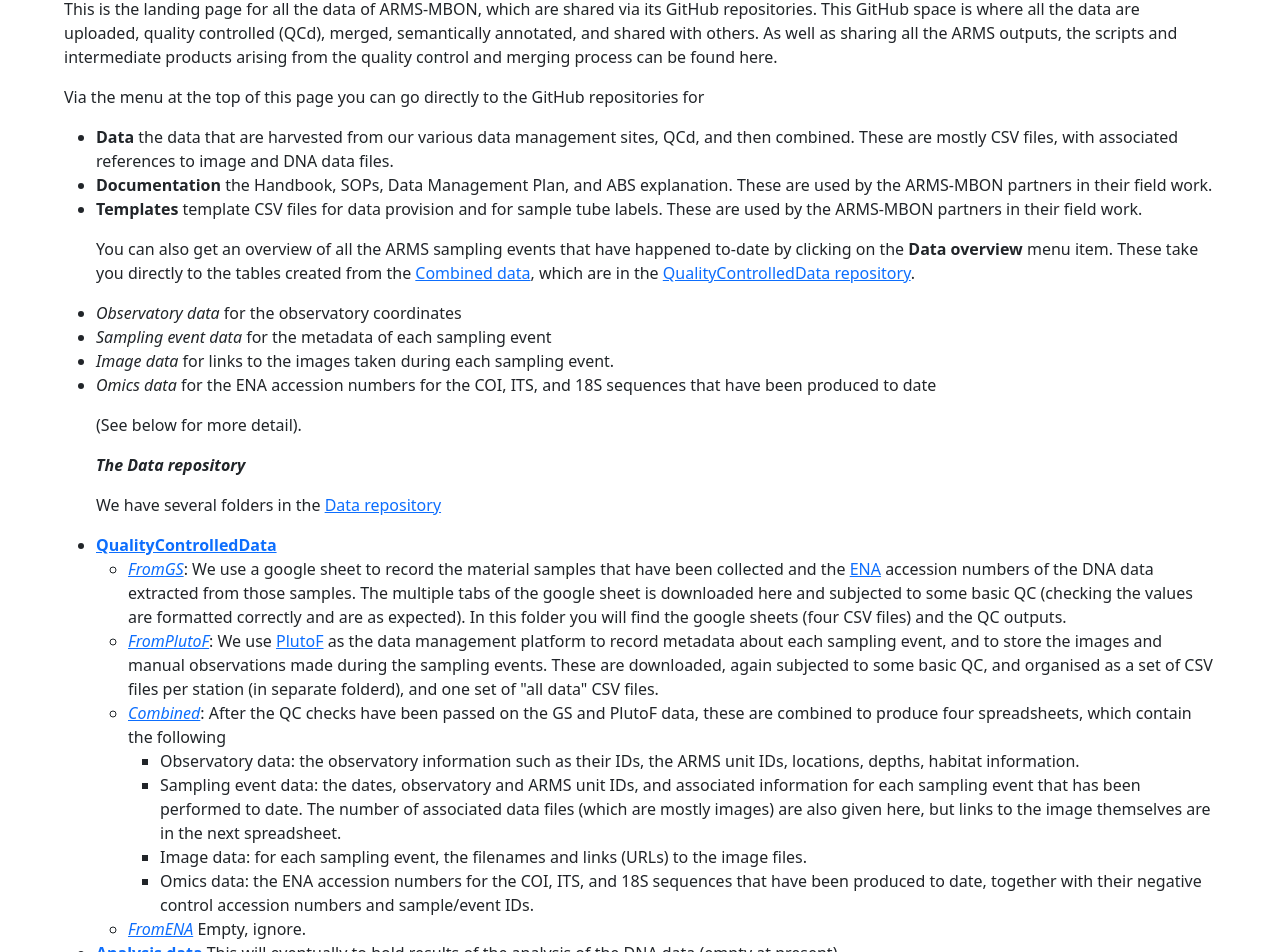
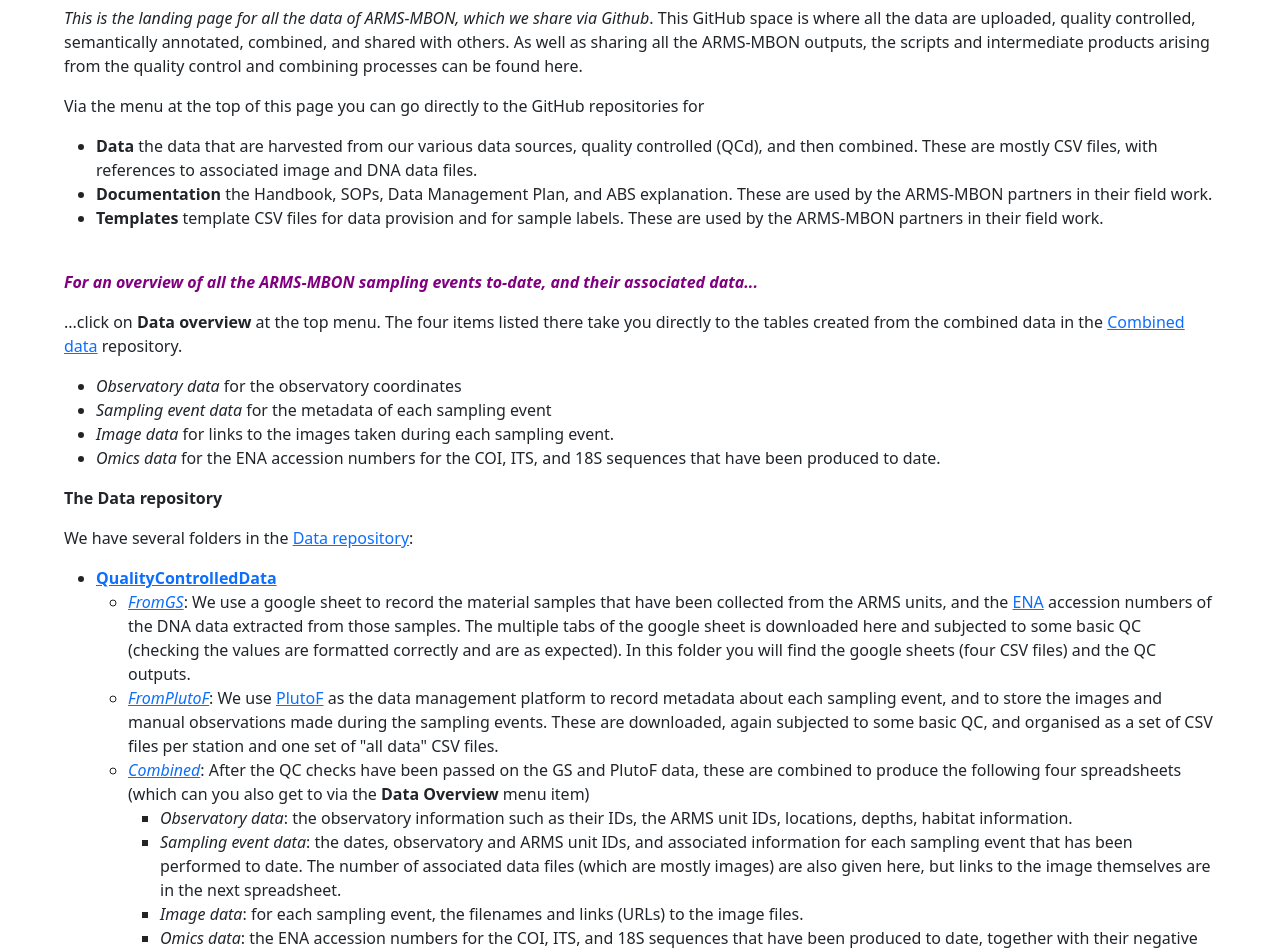
Before and after one commit to arms-mbon/arms-mbon-website, a React (Create React App) app in the folder arms_mbon_pages/: page / in a window 1280 px wide. Shown: the part 280-1232 px from the top of the page. Built offline with nearby package versions, Linux system fonts and the light colour scheme.

Commit message:
edited the landing page

```diff
--- a/arms_mbon_pages/src/App.css
+++ b/arms_mbon_pages/src/App.css
@@ -5,6 +5,10 @@
 .App-logo {
   height: 40vmin;
   pointer-events: none;
+}
+
+.purple {
+  color: purple;
 }
 
 .textlandingpage {
--- a/arms_mbon_pages/src/App.js
+++ b/arms_mbon_pages/src/App.js
@@ -113,41 +113,51 @@ function App() {
       <>
       <NavBar searchTerm={searchTerm}  setSearchTerm={setSearchTerm}/>
         <main className='textlandingpage'>
-        <h2 id="welcome-to-the-arms-mbon-landing-page-for-the-arms-mbon-github-space-">Welcome to the ARMS-MBON landing page for the ARMS-MBON GitHub space.</h2>
-        <p>  The European ARMS programme (ARMS-MBON) is a Biodiversity Observation Network (MBON) of Autonomous Reef Monitoring Structures (ARMS) placed in the vicinity of marine stations, ports, marinas, and long-term ecological research sites (LTER) distributed over Europe and polar regions. The aim of ARMS-MBON is to assess the status of, and changes in, hard-bottom communities of near-coast environments, using DNA, image, and visual inspection methods. The project started in 2018; in 2023 it will continue as part of EMBRC&#39;s <a href="https://www.embrc.eu/emo-bon" target="_blank">EMO BON</a> project. The webpage for the ARMS-MBON can be found <a href="https://arms-mbon.org/" target="_blank">here</a>, and you can learn more by reading <a href="https://www.frontiersin.org/articles/10.3389/fmars.2020.572680/full" target="_blank">this paper in Frontiers</a>.  </p>
-        <p>  This is the landing page for all the data of ARMS-MBON, which are shared via its GitHub repositories. This GitHub space is where all the data are uploaded, quality controlled (QCd), merged, semantically annotated, and shared with others. As well as sharing all the ARMS outputs, the scripts and intermediate products arising from the quality control and merging process can be found here. </p>
+        <h2 id="welcome-to-the-arms-mbon-landing-page-for-the-arms-mbon-github-space-">Welcome to the landing page for the ARMS-MBON GitHub</h2>
+        <br></br>
+        <p>  ARMS-MBON is a European Biodiversity Observation Network (MBON) of Autonomous Reef Monitoring Structures (ARMS) placed in the vicinity of marine stations, ports, marinas, and long-term ecological research sites (LTER) distributed over Europe and polar regions. The units are emplaced for months at a time and are populated by the surrounding hard-bottom communities, which are then analysed when the units are retrieved. The aim of ARMS-MBON is to assess the status of, and changes in, the hard-bottom communities of these near-coast environments, using DNA, image, and visual inspection methods. The project started in 2018, and from 2023 it will continue as part of EMBRC&#39;s <a href="https://www.embrc.eu/emo-bon" target="_blank">EMO BON</a> project. The webpage for the ARMS-MBON can be found <a href="https://arms-mbon.org/" target="_blank">here</a>, and you can learn more by reading <a href="https://www.frontiersin.org/articles/10.3389/fmars.2020.572680/full" target="_blank">this paper in Frontiers</a>.  </p>
+        <p><em>  This is the landing page for all the data of ARMS-MBON, which we share via Github</em>. This GitHub space is where all the data are uploaded, quality controlled, semantically annotated, combined, and shared with others. As well as sharing all the ARMS-MBON outputs, the scripts and intermediate products arising from the quality control and combining processes can be found here. </p>
         <p>  Via the menu at the top of this page you can go directly to the GitHub repositories for </p>
         <ul>
-          <li><strong>Data</strong> the data that are harvested from our various data management sites, QCd, and then combined. These are mostly CSV files, with associated references to image and DNA data files.</li>
+          <li><strong>Data</strong> the data that are harvested from our various data sources, quality controlled (QCd), and then combined. These are mostly CSV files, with references to associated image and DNA data files.</li>
           <li><strong>Documentation</strong> the Handbook, SOPs, Data Management Plan, and ABS explanation. These are used by the ARMS-MBON partners in their field work.</li>
-          <li><p><strong>Templates</strong> template CSV files for data provision and for sample tube labels. These are used by the ARMS-MBON partners in their field work.</p>
-          <p>You can also get an overview of all the ARMS sampling events that have happened to-date by clicking on the <strong>Data overview</strong> menu item. These take you directly to the tables created from the <a href="https://github.com/arms-mbon/Data/tree/main/QualityControlledData/Combined" target="_blank">Combined data</a>, which are in the <a href="https://github.com/arms-mbon/Data/tree/main/QualityControlledData" target="_blank">QualityControlledData repository</a>.  </p>
-          </li>
+          <li><strong>Templates</strong> template CSV files for data provision and for sample labels. These are used by the ARMS-MBON partners in their field work.</li>
+          </ul>
+
+          <br></br>
+          <p className='purple'><em><strong>For an overview of all the ARMS-MBON sampling events to-date, and their associated data...</strong></em></p>
+
+          <p>...click on <strong>Data overview</strong> at the top menu. The four items listed there take you directly to the tables created from the combined data in the <a href="https://github.com/arms-mbon/Data/tree/main/QualityControlledData/Combined" target="_blank">Combined data</a> repository.  </p>
+          <ul>
           <li><em>Observatory data</em> for the observatory coordinates</li>
           <li><em>Sampling event data</em> for the metadata of each sampling event</li>
           <li><em>Image data</em> for links to the images taken during each sampling event.</li>
-          <li><p><em>Omics data</em> for the ENA accession numbers for the COI, ITS, and 18S sequences that have been produced to date </p>
-          <p>(See below for more detail).</p>
-          <p><strong><em>The Data repository</em></strong></p>
-          <p>We have several folders in the <a href="https://github.com/arms-mbon/Data" target="_blank">Data repository</a></p>
-          </li>
+          <li><em>Omics data</em> for the ENA accession numbers for the COI, ITS, and 18S sequences that have been produced to date.</li>
+          </ul>
+
+          <p><strong>The Data repository</strong></p>
+          <p>We have several folders in the <a href="https://github.com/arms-mbon/Data" target="_blank">Data repository</a>:</p>
+          <ul>
           <li><a href="https://github.com/arms-mbon/Data/tree/main/QualityControlledData" target="_blank"><strong>QualityControlledData</strong></a>
-        <ul>
-          <li><a href="https://github.com/arms-mbon/Data/tree/main/QualityControlledData/FromGS" target="_blank"><em>FromGS</em></a>: We use a google sheet to record the material samples that have been collected and the <a href="https://www.ebi.ac.uk/ena/browser/">ENA</a> accession numbers of the DNA data extracted from those samples. The multiple tabs of the google sheet is downloaded here and subjected to some basic QC (checking the values are formatted correctly and are as expected). In this folder you will find the google sheets (four CSV files) and the QC outputs. </li>
-          <li><a href="https://github.com/arms-mbon/Data/tree/main/QualityControlledData/FromPlutoF" target="_blank"><em>FromPlutoF</em></a>: We use <a href="https://plutof.ut.ee/en">PlutoF</a> as the data management platform to record metadata about each sampling event, and to store the images and manual observations made during the sampling events. These are downloaded, again subjected to some basic QC, and organised as a set of CSV files per station (in separate folderd), and one set of &quot;all data&quot; CSV files.</li>
-          <li><a href="https://github.com/arms-mbon/Data/tree/main/QualityControlledData/Combined" target="_blank"><em>Combined</em></a>: After the QC checks have been passed on the GS and PlutoF data, these are combined to produce four spreadsheets, which contain the following<ul>
-          <li>Observatory data: the observatory information such as their IDs, the ARMS unit IDs, locations, depths, habitat information.</li>
-          <li>Sampling event data: the dates, observatory and ARMS unit IDs, and associated information for each sampling event that has been performed to date. The number of associated data files (which are mostly images) are also given here, but links to the image themselves are in the next spreadsheet.</li>
-          <li>Image data: for each sampling event, the filenames and links (URLs) to the image files.</li>
-          <li>Omics data: the ENA accession numbers for the COI, ITS, and 18S sequences that have been produced to date, together with their negative control accession numbers and sample/event IDs.</li>
-        </ul>
-        </li>
-        <li><a href="https://github.com/arms-mbon/Data/tree/main/QualityControlledData/FromENA" target="_blank"><em>FromENA</em></a> Empty, ignore. </li>
-        </ul>
+           <ul>
+            <li><a href="https://github.com/arms-mbon/Data/tree/main/QualityControlledData/FromGS" target="_blank"><em>FromGS</em></a>: We use a google sheet to record the material samples that have been collected from the ARMS units, and the <a href="https://www.ebi.ac.uk/ena/browser/">ENA</a> accession numbers of the DNA data extracted from those samples. The multiple tabs of the google sheet is downloaded here and subjected to some basic QC (checking the values are formatted correctly and are as expected). In this folder you will find the google sheets (four CSV files) and the QC outputs. </li>
+            <li><a href="https://github.com/arms-mbon/Data/tree/main/QualityControlledData/FromPlutoF" target="_blank"><em>FromPlutoF</em></a>: We use <a href="https://plutof.ut.ee/en">PlutoF</a> as the data management platform to record metadata about each sampling event, and to store the images and manual observations made during the sampling events. These are downloaded, again subjected to some basic QC, and organised as a set of CSV files per station and one set of &quot;all data&quot; CSV files.</li>
+            <li><a href="https://github.com/arms-mbon/Data/tree/main/QualityControlledData/Combined" target="_blank"><em>Combined</em></a>: After the QC checks have been passed on the GS and PlutoF data, these are combined to produce the following four spreadsheets (which can you also get to via the <strong>Data Overview</strong> menu item)</li>
+             <ul>
+               <li><em>Observatory data</em>: the observatory information such as their IDs, the ARMS unit IDs, locations, depths, habitat information.</li>
+               <li><em>Sampling event data</em>: the dates, observatory and ARMS unit IDs, and associated information for each sampling event that has been performed to date. The number of associated data files (which are mostly images) are also given here, but links to the image themselves are in the next spreadsheet.</li>
+               <li><em>Image data</em>: for each sampling event, the filenames and links (URLs) to the image files.</li>
+               <li><em>Omics data</em>: the ENA accession numbers for the COI, ITS, and 18S sequences that have been produced to date, together with their negative control accession numbers and sample/event IDs.</li>
+             </ul>
+            <li><a href="https://github.com/arms-mbon/Data/tree/main/QualityControlledData/FromENA" target="_blank"><em>FromENA</em></a> Empty, ignore. </li>
+           </ul>
         </li>
         <li><a href="https://github.com/arms-mbon/Data/tree/main/AnalysisData" target="_blank"><strong>Analysis data</strong></a> This will eventually to hold results of the analysis of the DNA data (empty at present).</li>
         <li><a href=""><strong>ReformattedData</strong></a> This is for ARMS data that are formatted for external data portals.</li>
         </ul>
+        <br></br>
+        <p>For the present, that is it :-). To access the data, click on whichever link (from the menu or the text here) to get to the GitHub repo/folder or directly to the spreadsheets. ENJOY!</p>
+        <br></br>
         </main>
       </>
     );
```
